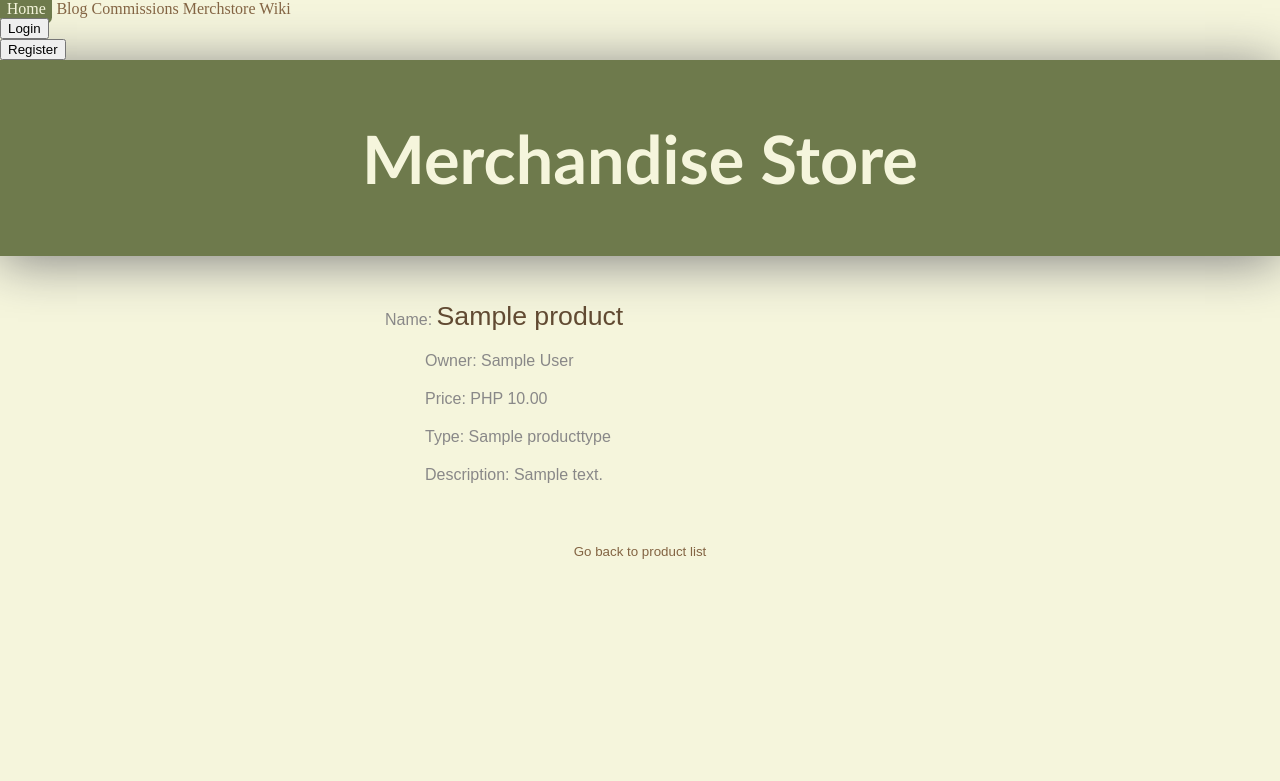
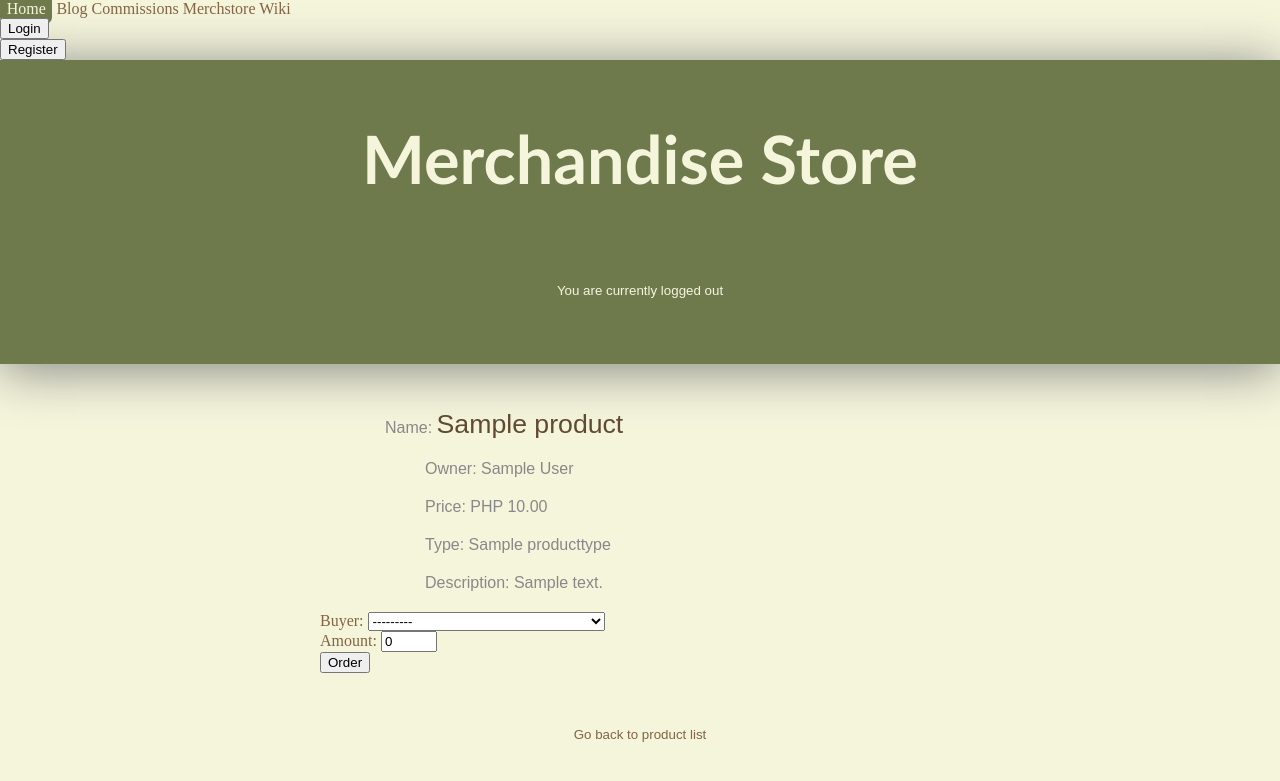
Before and after one commit to AdrMrcs/hobbysite-E-1, a Django app: page /merchstore/item/1 in a window 1280 px wide. Shown: the top 781 px of the page. Run offline with Django 5.2, Linux system fonts and the light colour scheme; tables that the repository leaves empty hold one stand-in row (values such as "Sample post").

Commit message:
updated forms, views, and some templates

```diff
--- a/merchstore/forms.py
+++ b/merchstore/forms.py
@@ -10,7 +10,7 @@ from user_management.models import Profile
 class TransactionForm (forms.ModelForm):
     class Meta:
         model = Transaction
-        fields = ['amount', ]
+        fields = ['buyer', 'amount', ]
 
     def __init__(self, *args, **kwargs):
         super().__init__()
@@ -18,6 +18,10 @@ class TransactionForm (forms.ModelForm):
         self.product = Product.objects.filter(id=self.pk)
         stock = self.product[0].stock
         self.fields['amount'].widget.attrs.update ({'max': stock,'min': 0})
+        if kwargs['user']:
+            self.fields['buyer'].queryset = Profile.objects.filter(name=kwargs.pop('user'))
+        else:
+            self.fields['buyer'].queryset = Profile.objects.all()
 
 
 class ProductForm (forms.ModelForm):
--- a/merchstore/views.py
+++ b/merchstore/views.py
@@ -30,7 +30,8 @@ class ProductDetailView (CreateView):
 
     def setup(self, request: HttpRequest, *args, **kwargs):
         self.pk = kwargs['pk']
-        self.username = request.user.username
+        if hasattr(request, 'user'):
+            self.username = request.user.username
         return super().setup(request, *args, **kwargs)
 
     def get_context_data(self, **kwargs):
@@ -41,13 +42,14 @@ class ProductDetailView (CreateView):
     def get_form_kwargs(self):
         kwargs = super().get_form_kwargs()
         kwargs['pk'] = self.pk
-        kwargs['user'] = self.username
+        if hasattr(self, 'username'):
+            kwargs['user'] = self.username
         return kwargs
 
     def post(self, request: HttpRequest, *args, **kwargs):
         product = Product.objects.get(id=self.pk)
         amount = int(request.POST.get('amount'))
-        buyer = Profile.objects.get(name=self.username)
+        buyer = Profile.objects.get(id=request.POST.get('buyer'))
         update_stock(product, amount)
         add_transaction(buyer, product, amount)
         return HttpResponseRedirect(self.get_success_url())
--- a/templates/product_detail.html
+++ b/templates/product_detail.html
@@ -5,7 +5,12 @@
     <link rel="stylesheet" href="{% static 'css/merchstore.css' %}">
 
     <div class="header">
-        <h1>Merchandise Store</h1>
+      <h1>Merchandise Store</h1>
+      {% if user.is_authenticated %}
+          <h3>Logged in as {{user.get_username}}</h3>
+      {% else %}
+          <h3>You are currently logged out</h3>
+      {% endif%}
     </div>
 
     <div class="content">
@@ -36,6 +41,16 @@
                     <h4>Out of Stock</h4>
                 {% endif %}
             {% endif %}
+        {% else %}
+          <div class="forms">
+            <form method="POST">
+                {% csrf_token %}
+                {{ form }}
+                <div class="center">
+                    <button type="submit" class="buttons">Order</button>
+                </div>
+            </form>
+          </div>
         {% endif %}
     </div>
     <h3><a href="/merchstore/items">Go back to product list</a></h3>
--- a/templates/product_list.html
+++ b/templates/product_list.html
@@ -6,7 +6,11 @@
 
     <div class="header">
         <h1>Merchandise Store</h1>
-        <h3>Logged in as {{user.get_username}}</h3>
+        {% if user.is_authenticated %}
+          <h3>Logged in as {{user.get_username}}</h3>
+        {% else %}
+          <h3>You are currently logged out</h3>
+        {% endif%}
     </div>
 
     <div class="content">
--- a/templates/transaction_view.html
+++ b/templates/transaction_view.html
@@ -6,6 +6,11 @@
 
     <div class="header">
         <h1>Merchandise Store</h1>
+        {% if user.is_authenticated %}
+            <h3>Logged in as {{user.get_username}}</h3>
+        {% else %}
+            <h3>You are currently logged out</h3>
+        {% endif%}
     </div>
 
     <div class="content">
```
Also changed, not shown: templates/product_form.html (+8 -0 lines).
